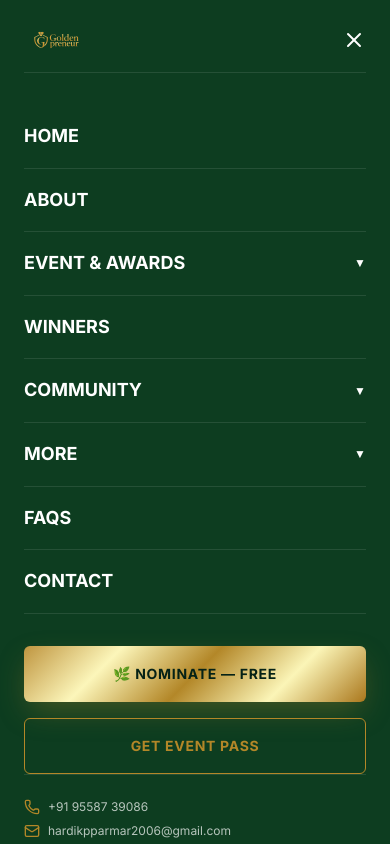
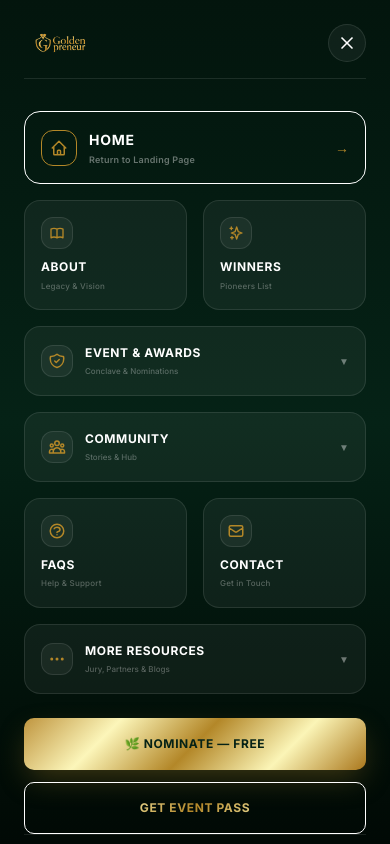
Before and after one commit to Hardikparmar2006/Goldenpreneur, a React (Vite) app: page / in a window 390 px wide. Both pictures are taken after a click on the button 362 px from the left and 70 px from the top of the page. Shown: the top 844 px of the page. Built offline with nearby package versions, Linux system fonts and the light colour scheme; no server answers; a web font is replaced by a local one.

Commit message:
Redesign mobile navigation drawer with a premium glassmorphic bento-style design

```diff
--- a/src/components/Layout.tsx
+++ b/src/components/Layout.tsx
@@ -344,138 +344,217 @@
         onClick={() => setIsOpen(false)}
       >
         <div
-          className={`absolute top-0 right-0 h-screen w-screen bg-[#0D3D20] text-pure-white shadow-2xl flex flex-col p-6 transition-transform duration-300 overflow-y-auto ${
+          className={`absolute top-0 right-0 h-screen w-screen bg-gradient-to-b from-[#03150d] via-[#052216] to-[#010905] text-pure-white shadow-2xl flex flex-col p-6 transition-transform duration-300 overflow-y-auto ${
             isOpen ? 'translate-x-0' : 'translate-x-full'
           }`}
           onClick={(e) => e.stopPropagation()}
         >
           {/* Header in mobile drawer */}
-          <div className="flex items-center justify-between mb-8 pb-4 border-b border-pure-white/10">
-            <Link to="/" className="flex items-center" style={{ textDecoration: 'none', gap: '10px' }} onClick={() => setIsOpen(false)}>
-              {/* Mobile Drawer Logo */}
-              <div className="flex items-center select-none">
-                <img src="/logo-gold.png" alt="Golden preneur" className="h-[32px] w-auto object-contain" />
-              </div>
+          <div className="flex items-center justify-between mb-8 pb-4 border-b border-pure-white/10 shrink-0">
+            <Link to="/" className="flex items-center" style={{ textDecoration: 'none' }} onClick={() => setIsOpen(false)}>
+              <img src="/logo-gold.png" alt="Golden preneur" className="h-[36px] w-auto object-contain" />
             </Link>
-            <button onClick={() => setIsOpen(false)} className="text-pure-white hover:scale-110 transition-all cursor-pointer">
-              <X className="w-6 h-6" />
+            <button
+              onClick={() => setIsOpen(false)}
+              className="text-pure-white hover:scale-110 active:scale-95 transition-all p-2 rounded-full bg-pure-white/5 border border-pure-white/10 cursor-pointer"
+            >
+              <X className="w-5 h-5" />
             </button>
           </div>
 
-          {/* Links list */}
-          <div className="flex flex-col text-left font-inter text-[18px]">
-            <NavLink to="/" onClick={() => setIsOpen(false)} className="py-4 border-b border-pure-white/10 text-pure-white hover:text-accent-gold transition-colors font-bold uppercase">
-              HOME
-            </NavLink>
-            <NavLink to="/about" onClick={() => setIsOpen(false)} className="py-4 border-b border-pure-white/10 text-pure-white hover:text-accent-gold transition-colors font-bold uppercase">
-              ABOUT
-            </NavLink>
+          {/* Trendy Bento Grid Navigation Menu */}
+          <div className="grid grid-cols-2 gap-4 font-inter shrink-0">
+            {/* HOME: Full width bento card */}
+            <Link
+              to="/"
+              onClick={() => setIsOpen(false)}
+              className="col-span-2 bg-gradient-to-r from-gold-metallic/15 to-transparent border border-gold-metallic/30 p-4 rounded-2xl flex items-center justify-between hover:border-gold-metallic/50 transition-all duration-300"
+            >
+              <div className="flex items-center gap-3">
+                <div className="w-9 h-9 rounded-xl bg-gold-metallic/10 border border-gold-metallic/20 flex items-center justify-center text-accent-gold">
+                  <svg className="w-4.5 h-4.5" fill="none" stroke="currentColor" strokeWidth="2" viewBox="0 0 24 24"><path strokeLinecap="round" strokeLinejoin="round" d="M3 12l2-2m0 0l7-7 7 7M5 10v10a1 1 0 001 1h3m10-11l2 2m-2-2v10a1 1 0 01-1 1h-3m-6 0a1 1 0 001-1v-4a1 1 0 011-1h2a1 1 0 011 1v4a1 1 0 001 1m-6 0h6" /></svg>
+                </div>
+                <div className="text-left">
+                  <span className="block text-[14px] font-black tracking-wider uppercase text-pure-white">Home</span>
+                  <span className="block text-[9px] text-pure-white/40 font-semibold tracking-wide">Return to Landing Page</span>
+                </div>
+              </div>
+              <span className="text-accent-gold font-bold text-sm">→</span>
+            </Link>
 
-            {/* Expandable EVENT & AWARDS */}
-            <div className="flex flex-col border-b border-pure-white/10">
+            {/* ABOUT: Square bento card */}
+            <Link
+              to="/about"
+              onClick={() => setIsOpen(false)}
+              className="bg-pure-white/5 border border-pure-white/10 p-4 rounded-2xl flex flex-col justify-between items-start text-left min-h-[110px] hover:border-gold-metallic/30 transition-all duration-300"
+            >
+              <div className="w-8 h-8 rounded-xl bg-pure-white/5 border border-pure-white/10 flex items-center justify-center text-accent-gold mb-2">
+                <svg className="w-4 h-4" fill="none" stroke="currentColor" strokeWidth="2" viewBox="0 0 24 24"><path strokeLinecap="round" strokeLinejoin="round" d="M12 6.253v13m0-13C10.832 5.477 9.246 5 7.5 5S4.168 5.477 3 6.253v13C4.168 18.477 5.754 18 7.5 18s3.332.477 4.5 1.253m0-13C13.168 5.477 14.754 5 16.5 5c1.747 0 3.332.477 4.5 1.253v13C19.832 18.477 18.247 18 16.5 18c-1.746 0-3.332.477-4.5 1.253" /></svg>
+              </div>
+              <div>
+                <span className="block text-[12px] font-black tracking-wider uppercase text-pure-white">About</span>
+                <span className="block text-[8px] text-pure-white/30 tracking-wide font-medium mt-0.5">Legacy &amp; Vision</span>
+              </div>
+            </Link>
+
+            {/* WINNERS: Square bento card */}
+            <Link
+              to="/winners"
+              onClick={() => setIsOpen(false)}
+              className="bg-pure-white/5 border border-pure-white/10 p-4 rounded-2xl flex flex-col justify-between items-start text-left min-h-[110px] hover:border-gold-metallic/30 transition-all duration-300"
+            >
+              <div className="w-8 h-8 rounded-xl bg-pure-white/5 border border-pure-white/10 flex items-center justify-center text-accent-gold mb-2">
+                <svg className="w-4 h-4" fill="none" stroke="currentColor" strokeWidth="2" viewBox="0 0 24 24"><path strokeLinecap="round" strokeLinejoin="round" d="M5 3v4M3 5h4M6 17v4m-2-2h4m5-16l2.286 6.857L21 12l-5.714 2.143L13 21l-2.286-6.857L5 12l5.714-2.143L13 3z" /></svg>
+              </div>
+              <div>
+                <span className="block text-[12px] font-black tracking-wider uppercase text-pure-white">Winners</span>
+                <span className="block text-[8px] text-pure-white/30 tracking-wide font-medium mt-0.5">Pioneers List</span>
+              </div>
+            </Link>
+
+            {/* EVENT & AWARDS: Expandable card */}
+            <div className="col-span-2 bg-pure-white/5 border border-pure-white/10 p-4 rounded-2xl hover:border-gold-metallic/30 transition-all duration-300">
               <button
                 onClick={() => setMobileDropdownOpen(!mobileDropdownOpen)}
-                className="w-full flex items-center justify-between py-4 hover:text-accent-gold transition-colors text-left font-bold text-pure-white text-[18px] uppercase"
+                className="w-full flex items-center justify-between text-left focus:outline-none cursor-pointer"
               >
-                <span>EVENT & AWARDS</span>
-                <span className={`text-xs transform transition-transform duration-200 ${mobileDropdownOpen ? 'rotate-185' : ''}`}>▼</span>
+                <div className="flex items-center gap-3">
+                  <div className="w-8 h-8 rounded-xl bg-pure-white/5 border border-pure-white/10 flex items-center justify-center text-accent-gold">
+                    <svg className="w-4.5 h-4.5" fill="none" stroke="currentColor" strokeWidth="2" viewBox="0 0 24 24"><path strokeLinecap="round" strokeLinejoin="round" d="M9 12l2 2 4-4m5.618-4.016A11.955 11.955 0 0112 2.944a11.955 11.955 0 01-8.618 3.04A12.02 12.02 0 003 9c0 5.591 3.824 10.29 9 11.622 5.176-1.332 9-6.03 9-11.622 0-1.042-.133-2.052-.382-3.016z" /></svg>
+                  </div>
+                  <div>
+                    <span className="block text-[12px] font-black tracking-wider uppercase text-pure-white">Event &amp; Awards</span>
+                    <span className="block text-[8px] text-pure-white/30 mt-0.5 font-medium">Conclave &amp; Nominations</span>
+                  </div>
+                </div>
+                <span className={`text-[10px] text-pure-white/40 transform transition-transform duration-200 ${mobileDropdownOpen ? 'rotate-180' : ''}`}>▼</span>
               </button>
 
-              <div className={`pl-4 flex flex-col gap-3 overflow-hidden transition-all duration-300 ${mobileDropdownOpen ? 'max-h-[350px] py-2' : 'max-h-0'}`}>
-                <Link to="/event-2026" onClick={() => setIsOpen(false)} className="py-1 text-sm font-semibold text-pure-white/80 hover:text-pure-white">
-                  → Event Overview
+              <div className={`grid grid-cols-2 gap-2 overflow-hidden transition-all duration-300 ${mobileDropdownOpen ? 'max-h-[300px] mt-3 pt-3 border-t border-pure-white/5' : 'max-h-0'}`}>
+                <Link to="/event-2026" onClick={() => setIsOpen(false)} className="py-2 px-3 rounded-lg bg-pure-white/5 border border-pure-white/5 text-[10px] font-semibold text-pure-white/80 hover:text-accent-gold">
+                  Event Overview
                 </Link>
-                <a href="/event-2026#agenda" onClick={() => setIsOpen(false)} className="py-1 text-sm font-semibold text-pure-white/80 hover:text-pure-white">
-                  → Event Agenda
+                <a href="/event-2026#agenda" onClick={() => setIsOpen(false)} className="py-2 px-3 rounded-lg bg-pure-white/5 border border-pure-white/5 text-[10px] font-semibold text-pure-white/80 hover:text-accent-gold">
+                  Event Agenda
                 </a>
-                <Link to="/awards/categories" onClick={() => setIsOpen(false)} className="py-1 text-sm font-semibold text-pure-white/80 hover:text-pure-white">
-                  → Award Categories
+                <Link to="/awards/categories" onClick={() => setIsOpen(false)} className="py-2 px-3 rounded-lg bg-pure-white/5 border border-pure-white/5 text-[10px] font-semibold text-pure-white/80 hover:text-accent-gold">
+                  Award Categories
                 </Link>
-                <Link to="/awards/overview" onClick={() => setIsOpen(false)} className="py-1 text-sm font-semibold text-pure-white/80 hover:text-pure-white">
-                  → How to Nominate
+                <Link to="/awards/overview" onClick={() => setIsOpen(false)} className="py-2 px-3 rounded-lg bg-pure-white/5 border border-pure-white/5 text-[10px] font-semibold text-pure-white/80 hover:text-accent-gold">
+                  How to Nominate
                 </Link>
-                <a href="/awards/overview#jury" onClick={() => setIsOpen(false)} className="py-1 text-sm font-semibold text-pure-white/80 hover:text-pure-white">
-                  → Speakers & Jury Panel 2026
-                </a>
-                <a href="/awards/overview#why-attend" onClick={() => setIsOpen(false)} className="py-1 text-sm font-semibold text-pure-white/80 hover:text-pure-white">
-                  → Why Attend
-                </a>
-                <Link to="/sponsors/opportunities" onClick={() => setIsOpen(false)} className="py-1 text-sm font-semibold text-pure-white/80 hover:text-pure-white font-bold">
-                  → Sponsors
+                <Link to="/sponsors/opportunities" onClick={() => setIsOpen(false)} className="py-2 px-3 rounded-lg bg-pure-white/5 border border-pure-white/5 text-[10px] font-bold text-accent-gold hover:text-pure-white">
+                  Sponsors
                 </Link>
-                <Link to="/coffee-table-book" onClick={() => setIsOpen(false)} className="py-1 text-sm font-semibold text-pure-white/80 hover:text-pure-white font-bold">
-                  → The Book
+                <Link to="/coffee-table-book" onClick={() => setIsOpen(false)} className="py-2 px-3 rounded-lg bg-pure-white/5 border border-pure-white/5 text-[10px] font-bold text-accent-gold hover:text-pure-white">
+                  The Book
                 </Link>
               </div>
             </div>
 
-            <NavLink to="/winners" onClick={() => setIsOpen(false)} className="py-4 border-b border-pure-white/10 text-pure-white hover:text-accent-gold transition-colors font-bold uppercase">
-              WINNERS
-            </NavLink>
-
-            {/* Expandable COMMUNITY Drawer */}
-            <div className="flex flex-col border-b border-pure-white/10">
+            {/* COMMUNITY: Expandable card */}
+            <div className="col-span-2 bg-pure-white/5 border border-pure-white/10 p-4 rounded-2xl hover:border-gold-metallic/30 transition-all duration-300">
               <button
                 onClick={() => setMobileCommunityOpen(!mobileCommunityOpen)}
-                className="w-full flex items-center justify-between py-4 hover:text-accent-gold transition-colors text-left font-bold text-pure-white text-[18px] uppercase cursor-pointer"
+                className="w-full flex items-center justify-between text-left focus:outline-none cursor-pointer"
               >
-                <span>COMMUNITY</span>
-                <span className={`text-xs transform transition-transform duration-200 ${mobileCommunityOpen ? 'rotate-180' : ''}`}>▼</span>
+                <div className="flex items-center gap-3">
+                  <div className="w-8 h-8 rounded-xl bg-pure-white/5 border border-pure-white/10 flex items-center justify-center text-accent-gold">
+                    <svg className="w-4.5 h-4.5" fill="none" stroke="currentColor" strokeWidth="2" viewBox="0 0 24 24"><path strokeLinecap="round" strokeLinejoin="round" d="M17 20h5v-2a3 3 0 00-5.356-1.857M17 20H7m10 0v-2c0-.656-.126-1.283-.356-1.857M7 20H2v-2a3 3 0 015.356-1.857M7 20v-2c0-.656.126-1.283.356-1.857m0 0a5.002 5.002 0 019.288 0M15 7a3 3 0 11-6 0 3 3 0 016 0zm6 3a2 2 0 11-4 0 2 2 0 014 0zM7 10a2 2 0 11-4 0 2 2 0 014 0z" /></svg>
+                  </div>
+                  <div>
+                    <span className="block text-[12px] font-black tracking-wider uppercase text-pure-white">Community</span>
+                    <span className="block text-[8px] text-pure-white/30 mt-0.5 font-medium">Stories &amp; Hub</span>
+                  </div>
+                </div>
+                <span className={`text-[10px] text-pure-white/40 transform transition-transform duration-200 ${mobileCommunityOpen ? 'rotate-180' : ''}`}>▼</span>
               </button>
 
-              <div className={`pl-4 flex flex-col gap-3 overflow-hidden transition-all duration-300 ${mobileCommunityOpen ? 'max-h-[150px] py-2' : 'max-h-0'}`}>
-                <Link to="/community" onClick={() => setIsOpen(false)} className="py-1 text-sm font-semibold text-pure-white/80 hover:text-pure-white font-bold">
-                  → Community Hub
+              <div className={`grid grid-cols-2 gap-2 overflow-hidden transition-all duration-300 ${mobileCommunityOpen ? 'max-h-[150px] mt-3 pt-3 border-t border-pure-white/5' : 'max-h-0'}`}>
+                <Link to="/community" onClick={() => setIsOpen(false)} className="py-2 px-3 rounded-lg bg-pure-white/5 border border-pure-white/5 text-[10px] font-bold text-pure-white/80 hover:text-accent-gold">
+                  Community Hub
                 </Link>
-                <Link to="/voice-of-golden preneur" onClick={() => setIsOpen(false)} className="py-1 text-sm font-semibold text-pure-white/80 hover:text-pure-white font-bold">
-                  → Voice of Golden preneur
+                <Link to="/voice-of-golden preneur" onClick={() => setIsOpen(false)} className="py-2 px-3 rounded-lg bg-pure-white/5 border border-pure-white/5 text-[10px] font-bold text-pure-white/80 hover:text-accent-gold">
+                  Voice Gallery
                 </Link>
               </div>
             </div>
 
-            {/* Expandable MORE Drawer */}
-            <div className="flex flex-col border-b border-pure-white/10">
+            {/* FAQS: Square bento card */}
+            <Link
+              to="/faqs"
+              onClick={() => setIsOpen(false)}
+              className="bg-pure-white/5 border border-pure-white/10 p-4 rounded-2xl flex flex-col justify-between items-start text-left min-h-[110px] hover:border-gold-metallic/30 transition-all duration-300"
+            >
+              <div className="w-8 h-8 rounded-xl bg-pure-white/5 border border-pure-white/10 flex items-center justify-center text-accent-gold mb-2">
+                <svg className="w-4.5 h-4.5" fill="none" stroke="currentColor" strokeWidth="2" viewBox="0 0 24 24"><path strokeLinecap="round" strokeLinejoin="round" d="M8.228 9c.549-1.165 2.03-2 3.772-2 2.21 0 4 1.343 4 3 0 1.4-1.278 2.575-3.006 2.907-.542.104-.994.54-.994 1.093m0 3h.01M21 12a9 9 0 11-18 0 9 9 0 0118 0z" /></svg>
+              </div>
+              <div>
+                <span className="block text-[12px] font-black tracking-wider uppercase text-pure-white">FAQs</span>
+                <span className="block text-[8px] text-pure-white/30 tracking-wide font-medium mt-0.5">Help &amp; Support</span>
+              </div>
+            </Link>
+
+            {/* CONTACT: Square bento card */}
+            <Link
+              to="/contact"
+              onClick={() => setIsOpen(false)}
+              className="bg-pure-white/5 border border-pure-white/10 p-4 rounded-2xl flex flex-col justify-between items-start text-left min-h-[110px] hover:border-gold-metallic/30 transition-all duration-300"
+            >
+              <div className="w-8 h-8 rounded-xl bg-pure-white/5 border border-pure-white/10 flex items-center justify-center text-accent-gold mb-2">
+                <svg className="w-4.5 h-4.5" fill="none" stroke="currentColor" strokeWidth="2" viewBox="0 0 24 24"><path strokeLinecap="round" strokeLinejoin="round" d="M3 8l7.89 5.26a2 2 0 002.22 0L21 8M5 19h14a2 2 0 002-2V7a2 2 0 00-2-2H5a2 2 0 00-2 2v10a2 2 0 002 2z" /></svg>
+              </div>
+              <div>
+                <span className="block text-[12px] font-black tracking-wider uppercase text-pure-white">Contact</span>
+                <span className="block text-[8px] text-pure-white/30 tracking-wide font-medium mt-0.5">Get in Touch</span>
+              </div>
+            </Link>
+
+            {/* MORE Section (Jury, Partners, Blogs) */}
+            <div className="col-span-2 bg-pure-white/5 border border-pure-white/10 p-4 rounded-2xl hover:border-gold-metallic/30 transition-all duration-300">
               <button
                 onClick={() => setMobileMoreOpen(!mobileMoreOpen)}
-                className="w-full flex items-center justify-between py-4 hover:text-accent-gold transition-colors text-left font-bold text-pure-white text-[18px] uppercase cursor-pointer"
+                className="w-full flex items-center justify-between text-left focus:outline-none cursor-pointer"
               >
-                <span>MORE</span>
-                <span className={`text-xs transform transition-transform duration-200 ${mobileMoreOpen ? 'rotate-180' : ''}`}>▼</span>
+                <div className="flex items-center gap-3">
+                  <div className="w-8 h-8 rounded-xl bg-pure-white/5 border border-pure-white/10 flex items-center justify-center text-accent-gold">
+                    <svg className="w-4.5 h-4.5" fill="none" stroke="currentColor" strokeWidth="2" viewBox="0 0 24 24"><path strokeLinecap="round" strokeLinejoin="round" d="M5 12h.01M12 12h.01M19 12h.01M6 12a1 1 0 11-2 0 1 1 0 012 0zm7 0a1 1 0 11-2 0 1 1 0 012 0zm7 0a1 1 0 11-2 0 1 1 0 012 0z" /></svg>
+                  </div>
+                  <div>
+                    <span className="block text-[12px] font-black tracking-wider uppercase text-pure-white">More Resources</span>
+                    <span className="block text-[8px] text-pure-white/30 mt-0.5 font-medium">Jury, Partners &amp; Blogs</span>
+                  </div>
+                </div>
+                <span className={`text-[10px] text-pure-white/40 transform transition-transform duration-200 ${mobileMoreOpen ? 'rotate-180' : ''}`}>▼</span>
               </button>
 
-              <div className={`pl-4 flex flex-col gap-3 overflow-hidden transition-all duration-300 ${mobileMoreOpen ? 'max-h-[200px] py-2' : 'max-h-0'}`}>
-                <Link to="/jury" onClick={() => setIsOpen(false)} className="py-1 text-sm font-semibold text-pure-white/80 hover:text-pure-white font-bold">
-                  → Speakers & Jury
+              <div className={`grid grid-cols-3 gap-2 overflow-hidden transition-all duration-300 ${mobileMoreOpen ? 'max-h-[150px] mt-3 pt-3 border-t border-pure-white/5' : 'max-h-0'}`}>
+                <Link to="/jury" onClick={() => setIsOpen(false)} className="py-2 px-1 text-center rounded-lg bg-pure-white/5 border border-pure-white/5 text-[9px] font-bold text-pure-white/80 hover:text-accent-gold">
+                  Jury
                 </Link>
-                <Link to="/partners" onClick={() => setIsOpen(false)} className="py-1 text-sm font-semibold text-pure-white/80 hover:text-pure-white font-bold">
-                  → Partners
+                <Link to="/partners" onClick={() => setIsOpen(false)} className="py-2 px-1 text-center rounded-lg bg-pure-white/5 border border-pure-white/5 text-[9px] font-bold text-pure-white/80 hover:text-accent-gold">
+                  Partners
                 </Link>
-                <Link to="/blogs" onClick={() => setIsOpen(false)} className="py-1 text-sm font-semibold text-pure-white/80 hover:text-pure-white font-bold">
-                  → Blogs
+                <Link to="/blogs" onClick={() => setIsOpen(false)} className="py-2 px-1 text-center rounded-lg bg-pure-white/5 border border-pure-white/5 text-[9px] font-bold text-pure-white/80 hover:text-accent-gold">
+                  Blogs
                 </Link>
               </div>
             </div>
-            <NavLink to="/faqs" onClick={() => setIsOpen(false)} className="py-4 border-b border-pure-white/10 text-pure-white hover:text-accent-gold transition-colors font-bold uppercase">
-              FAQS
-            </NavLink>
-            <NavLink to="/contact" onClick={() => setIsOpen(false)} className="py-4 border-b border-pure-white/10 text-pure-white hover:text-accent-gold transition-colors font-bold uppercase">
-              CONTACT
-            </NavLink>
           </div>
 
           {/* CTA Buttons in mobile menu */}
-          <div className="flex flex-col gap-4 mt-8">
+          <div className="flex flex-col gap-3 mt-6 shrink-0">
             <Link
               to="/awards/apply"
               onClick={() => setIsOpen(false)}
-              className="w-full h-[56px] flex items-center justify-center bg-gold-metallic text-dark-green font-black uppercase tracking-wider text-sm rounded-[6px] shadow-gold-lux"
+              className="w-full h-[52px] flex items-center justify-center bg-gold-metallic text-dark-green font-black uppercase tracking-wider text-xs rounded-[10px] shadow-gold-lux"
             >
               🌿 NOMINATE — FREE
             </Link>
             <Link
               to="/event-2026"
               onClick={() => setIsOpen(false)}
-              className="w-full h-[56px] flex items-center justify-center border border-[#B38728] bg-transparent text-[#B38728] font-bold uppercase tracking-wider text-sm rounded-[6px] hover:bg-gold-metallic hover:text-dark-green transition-all"
+              className="w-full h-[52px] flex items-center justify-center border border-gold-metallic/35 bg-transparent text-gold-metallic font-bold uppercase tracking-wider text-xs rounded-[10px] hover:bg-gold-metallic hover:text-dark-green transition-all"
             >
               GET EVENT PASS
             </Link>
```
